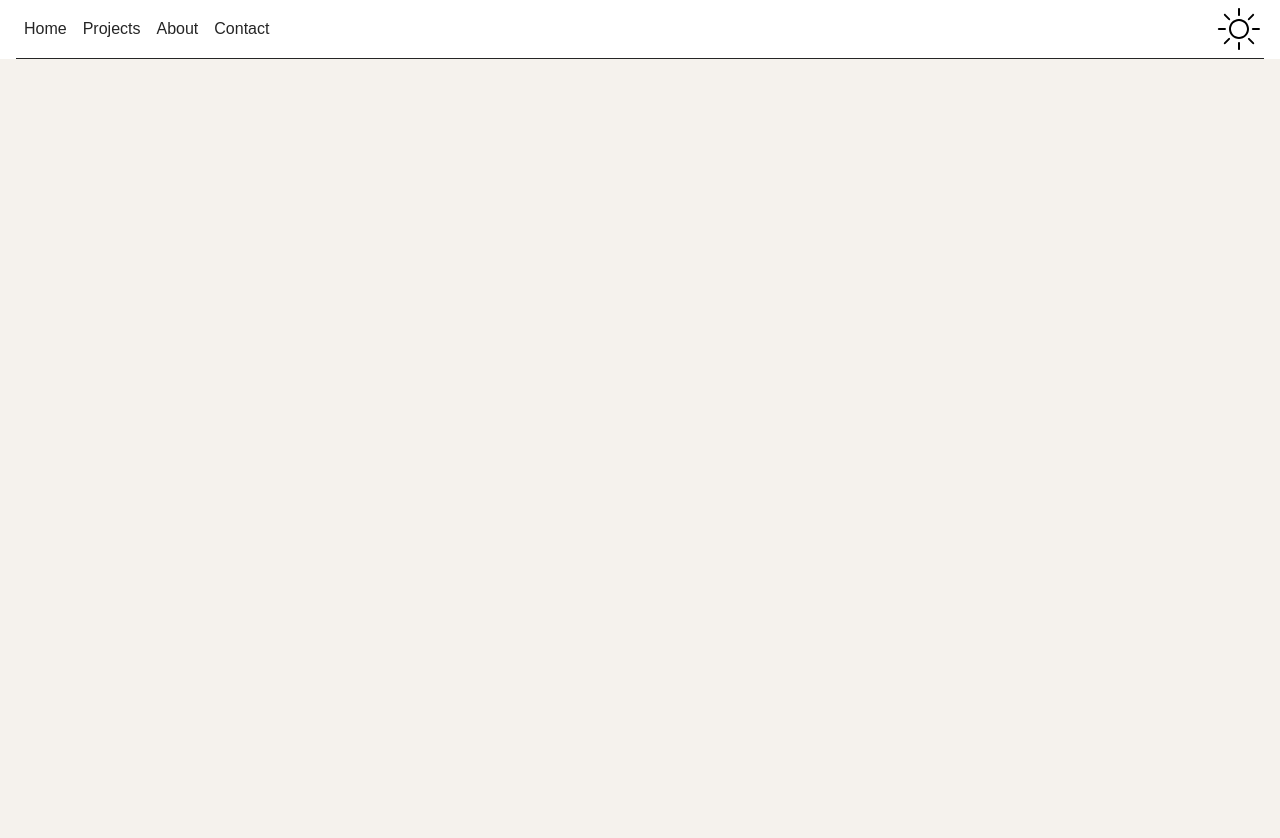
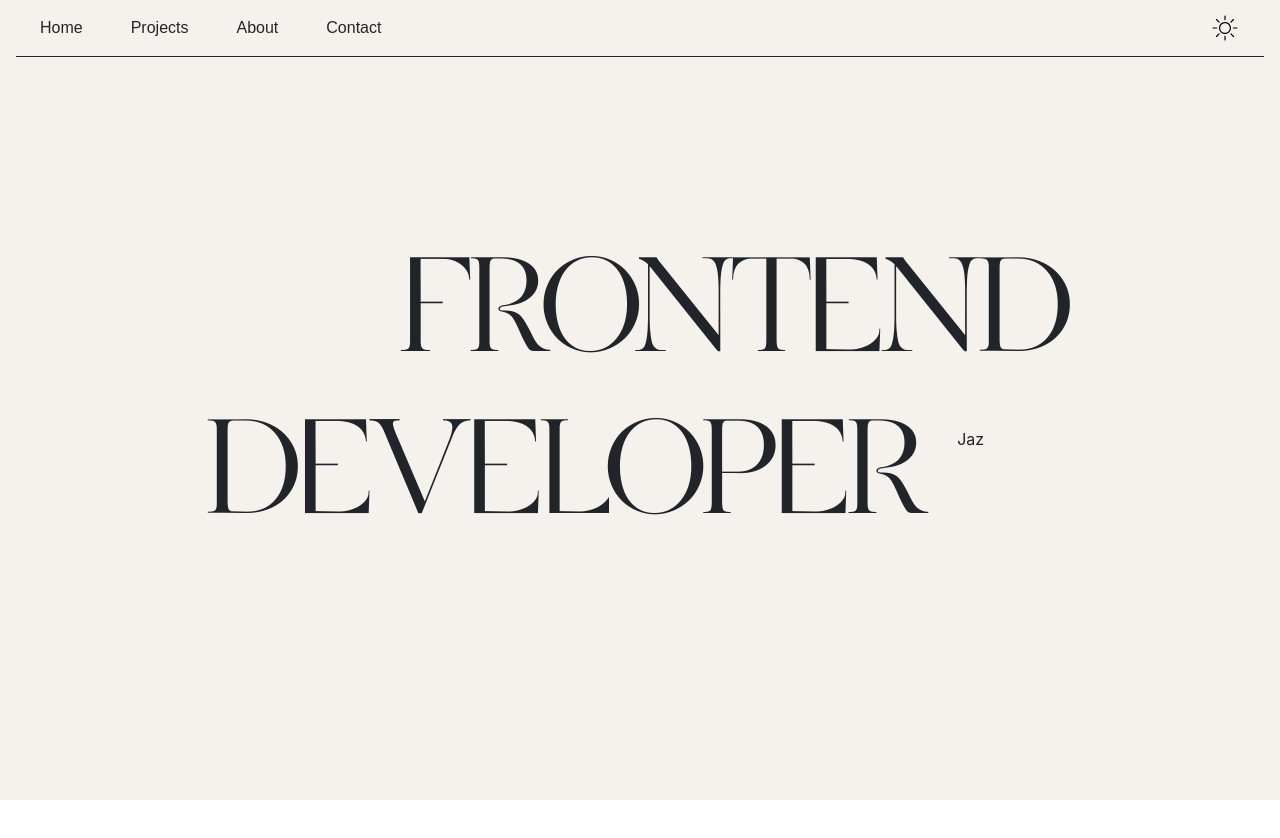
Before and after one commit to jazdmiller/jazmine-miller-portfolio, a React (Vite) app: page / in a window 1280 px wide. Shown: the top 838 px of the page. After the commit the page ends 800 px from the top, so only its background shows below. Built offline with nearby package versions, Linux system fonts and the light colour scheme.

Commit message:
home text styling

```diff
--- a/src/App.css
+++ b/src/App.css
@@ -4,12 +4,25 @@
   padding: 2rem;
   text-align: center;
 } */
+@font-face {
+  font-family: 'Zephyr';
+  src: url('../public/assets/fonts/zephyr-webfont.ttf');
+}
 
 body{
   margin: 0;
 }
 
 /* ******* NAVBAR ********** */
+
+.navbar{
+  position: fixed;
+  width: 100%;
+}
+
+.navbar-expand-lg .navbar-nav .nav-link {
+  padding-right: 2.5rem;
+}
 
 .home-page{
   background-color: #F5F2ED;
@@ -19,14 +32,46 @@ body{
 .nav-item.nav-link{
   color: #252525;
   font-family: 'Montserrat', sans-serif;
+
 }
 
 .nav-item.nav-link:hover{
   text-decoration: line-through;
   transition: text-decoration .3s ease;
+
 }
 
 .navbar-collapse{
   border-bottom: 1px solid #252525;
 }
+
+.darkmode-icon{
+  width: 30px;
+}
 /* *******NAVBAR END ********** */
+
+
+/* ******* HOME PAGE ********** */
+
+.home-container{
+  margin: 0;
+  justify-content: center;
+  align-items: center;
+  display: flex;
+  min-height: 100vh;
+}
+
+.home-text{
+  font-family: 'Zephyr', serif;
+  text-transform: uppercase;
+  font-size: 9em;
+}
+
+.developer-col{
+  margin-top: -5%;
+}
+
+.home-wrapper{
+  margin-left: 15%;
+}
+/* ******* HOME PAGE END ********** */
--- a/src/components/Navbar.jsx
+++ b/src/components/Navbar.jsx
@@ -7,14 +7,14 @@ function Navbar() {
         <button class="navbar-toggler" type="button" data-toggle="collapse" data-target="#navbarNavAltMarkup" aria-controls="navbarNavAltMarkup" aria-expanded="false" aria-label="Toggle navigation">
     <span class="navbar-toggler-icon"></span>
   </button>
-  <div class="collapse navbar-collapse py-1 justify-content-between" id="navbarNavAltMarkup">
-    <div class="navbar-nav">
+  <div class="collapse navbar-collapse py-2 justify-content-between" id="navbarNavAltMarkup">
+    <div class="navbar-nav ml-3">
       <a class="nav-item nav-link" href="#">Home <span class="sr-only">(current)</span></a>
       <a class="nav-item nav-link" href="#">Projects</a>
       <a class="nav-item nav-link" href="#">About</a>
       <a class="nav-item nav-link" href="#">Contact</a>
     </div>
-    <img  className='text-end' src={SunIcon}/>
+    <img  className='darkmode-icon mr-4' src={SunIcon}/>
   </div>
     </nav>
   )
--- a/src/pages/Home.jsx
+++ b/src/pages/Home.jsx
@@ -3,7 +3,25 @@ import React from 'react'
 function Home() {
   return (
     <div className='home-page'>
+        <div className='home-container mx-auto'>
+            <div className='container home-wrapper'>
 
+            <div className='row'>
+                <div className='col home-text text-center'>
+                frontend
+                </div>
+            </div>
+            <div className='row'>
+                <div className='col home-text developer-col'>
+                developer
+                </div>
+                <div className='col'>
+                    Jaz
+                </div>
+            </div>
+            </div>
+
+        </div>
     </div>
   )
 }
```
Also changed, not shown: public/assets/fonts/zephyr-webfont.ttf (added).
